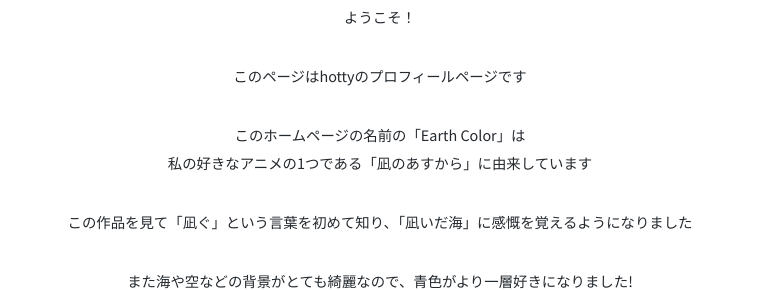
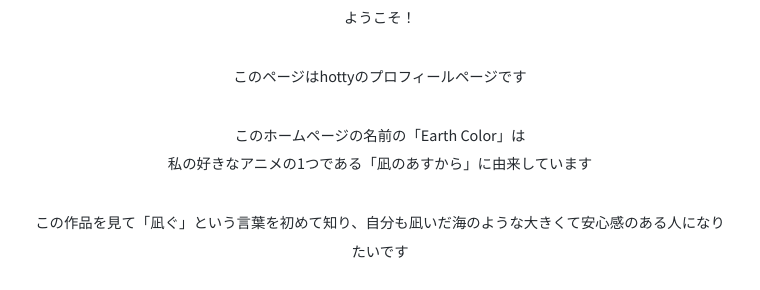
Before and after one commit to hotta1024/profile, a plain HTML site: page index.html in a window 1280 px wide. Shown: the part 723-1013 px from the top of the page, without its empty margins (260-1020 px from the left). Drawn offline with Linux system fonts and the light colour scheme; some packages are replaced by stand-ins of ours.

Commit message:
Update index.html

```diff
--- a/index.html
+++ b/index.html
@@ -64,8 +64,8 @@
             <li>このホームページの名前の「Earth Color」は<br>私の好きなアニメの1つである「凪のあすから」に由来しています</li>
 
 
-            <li>この作品を見て「凪ぐ」という言葉を初めて知り、「凪いだ海」に感慨を覚えるようになりました<br></li>
-            <li>また海や空などの背景がとても綺麗なので、青色がより一層好きになりました!</li>
+            <li>この作品を見て「凪ぐ」という言葉を初めて知り、自分も凪いだ海のような大きくて安心感のある人になりたいです<br></li>
+
 
             <figure>
                 <img src="https://raw.githubusercontent.com/hotta1024/profile/553e794f21ba07f56780c4dc966a5b3c27be6dde/image/IMG_20200504_140801.jpg" alt="">
@@ -109,8 +109,8 @@
     <section id="profile" class="wrapper">
         <h2 class="sec-title">Profile</h2>
         <ul>
-            <li>私の名前はXXXXXXです<br></li>
-            <li>趣味はXXXです</li>
+            <li>私の名前はXXXXXXです</li>
+            <li><br>趣味はXXXです</li>
             <li>将来の夢は楽しく楽に暮らすこと</li>
             <li>好きな食べ物はすき焼き、お寿司、アイス</li>
             <li>嫌いな食べ物はきのこ、もずく、レバー</li>
```
